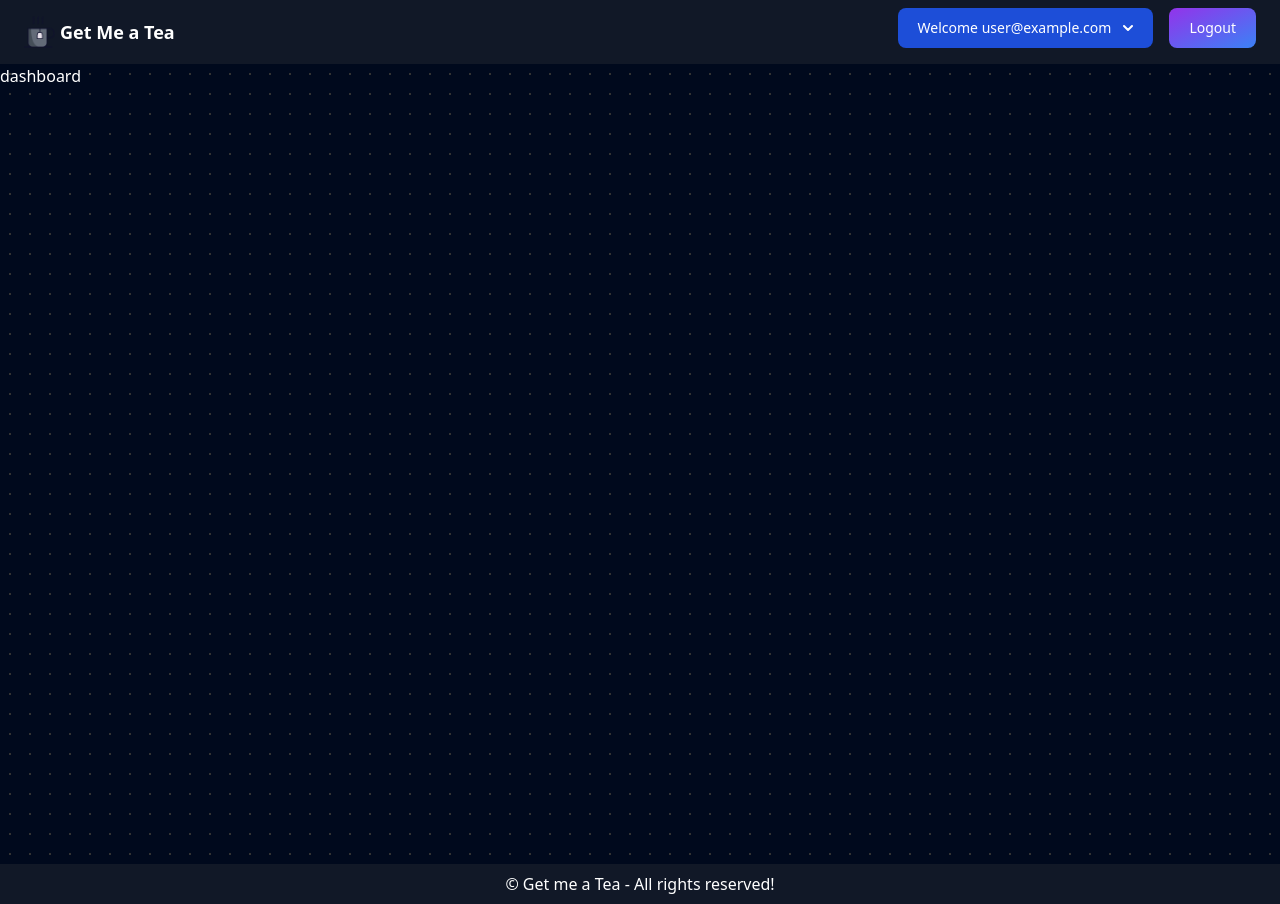
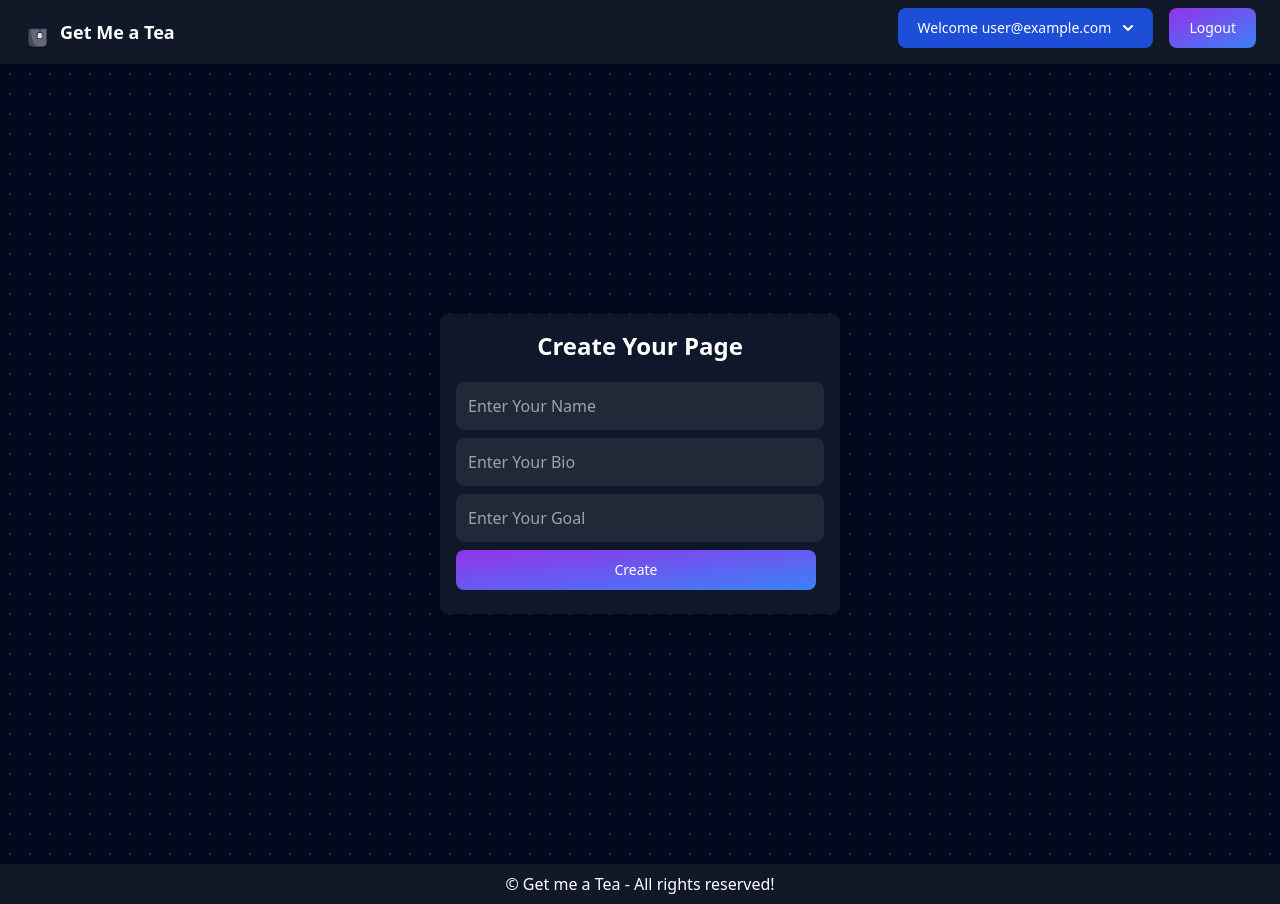
Before and after one commit to heydawood/get-me-a-tea, a Next.js app: page /dashboard in a window 1280 px wide. Built offline with nearby package versions, Linux system fonts and the light colour scheme; no server answers; sample sign-in values are in the browser's storage.

Commit message:
commit-15 dashboard ui changes

```diff
--- a/app/dashboard/page.js
+++ b/app/dashboard/page.js
@@ -4,15 +4,26 @@ import { useRouter } from 'next/navigation'
 import { useSession, signIn, signOut } from "next-auth/react"
 
 const Dashboard = () => {
-    const { data: session } = useSession()
-  if(!session) {
+  const { data: session } = useSession()
+  if (!session) {
     const router = useRouter()
     router.push("/login")
   }
   return (
-    <div>
-      dashboard
-    </div>
+    // user form
+    <>
+    <div className="flex justify-center items-center h-screen">
+      <div className="w-[400px] p-4 bg-slate-900 rounded-lg shadow-lg">
+        <h2 className="text-2xl font-bold text-center mb-5">Create Your Page</h2>
+        <form className="flex flex-col gap-2">
+          <input type="text" className="p-3 rounded-lg bg-gray-800" placeholder="Enter Your Name" />
+          <input type="text" className="p-3 rounded-lg bg-gray-800" placeholder="Enter Your Bio" />
+          <input type="text" className="p-3 rounded-lg bg-gray-800" placeholder="Enter Your Goal" />
+          <button type="button" className="text-white bg-gradient-to-br from-purple-600 to-blue-500 hover:bg-gradient-to-bl focus:ring-2 focus:outline-none focus:ring-blue-300 dark:focus:ring-blue-800 font-medium rounded-lg text-sm px-5 py-2.5 text-center me-2 mb-2">Create</button>
+        </form>
+      </div>
+      </div>
+    </>
   )
 }
 
```
